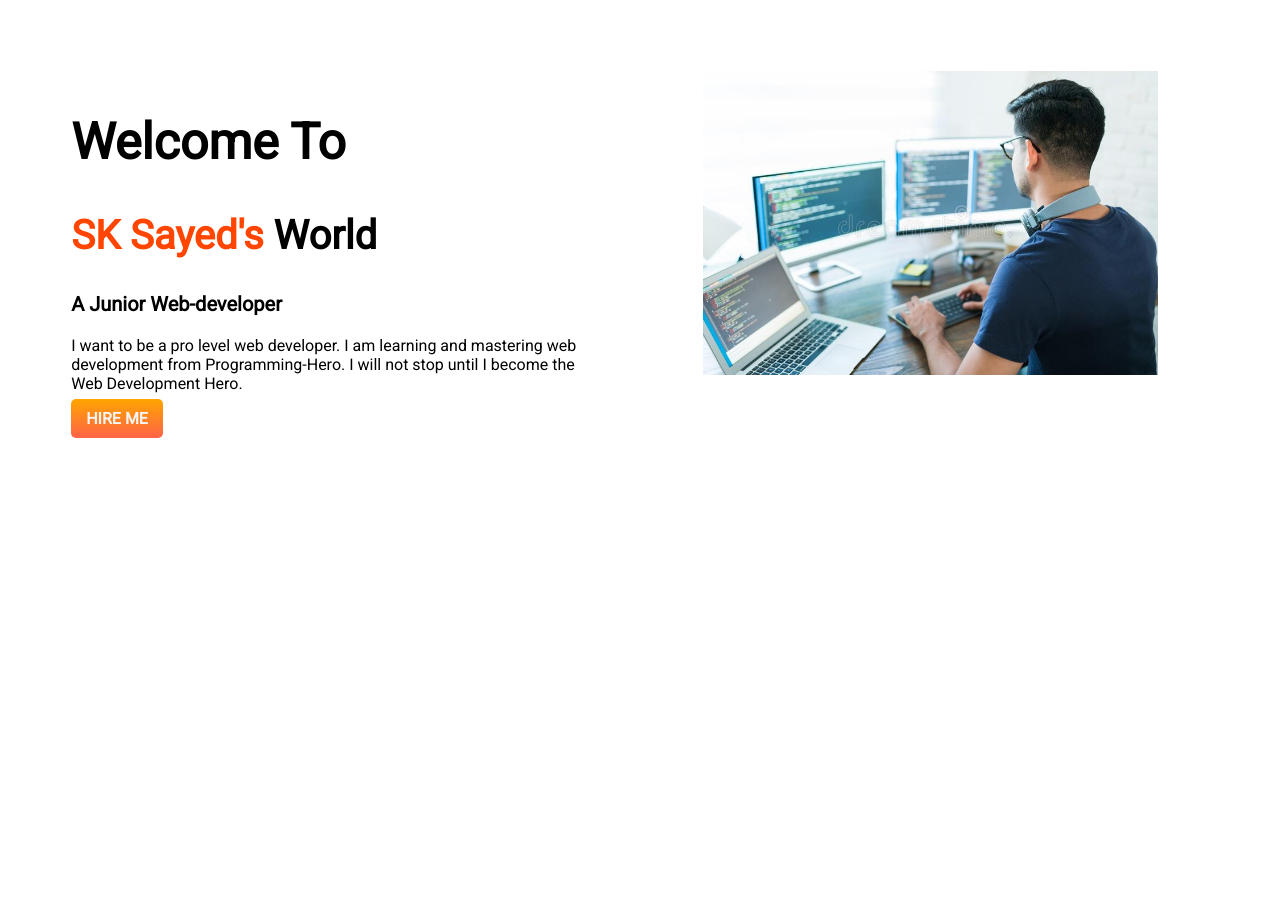
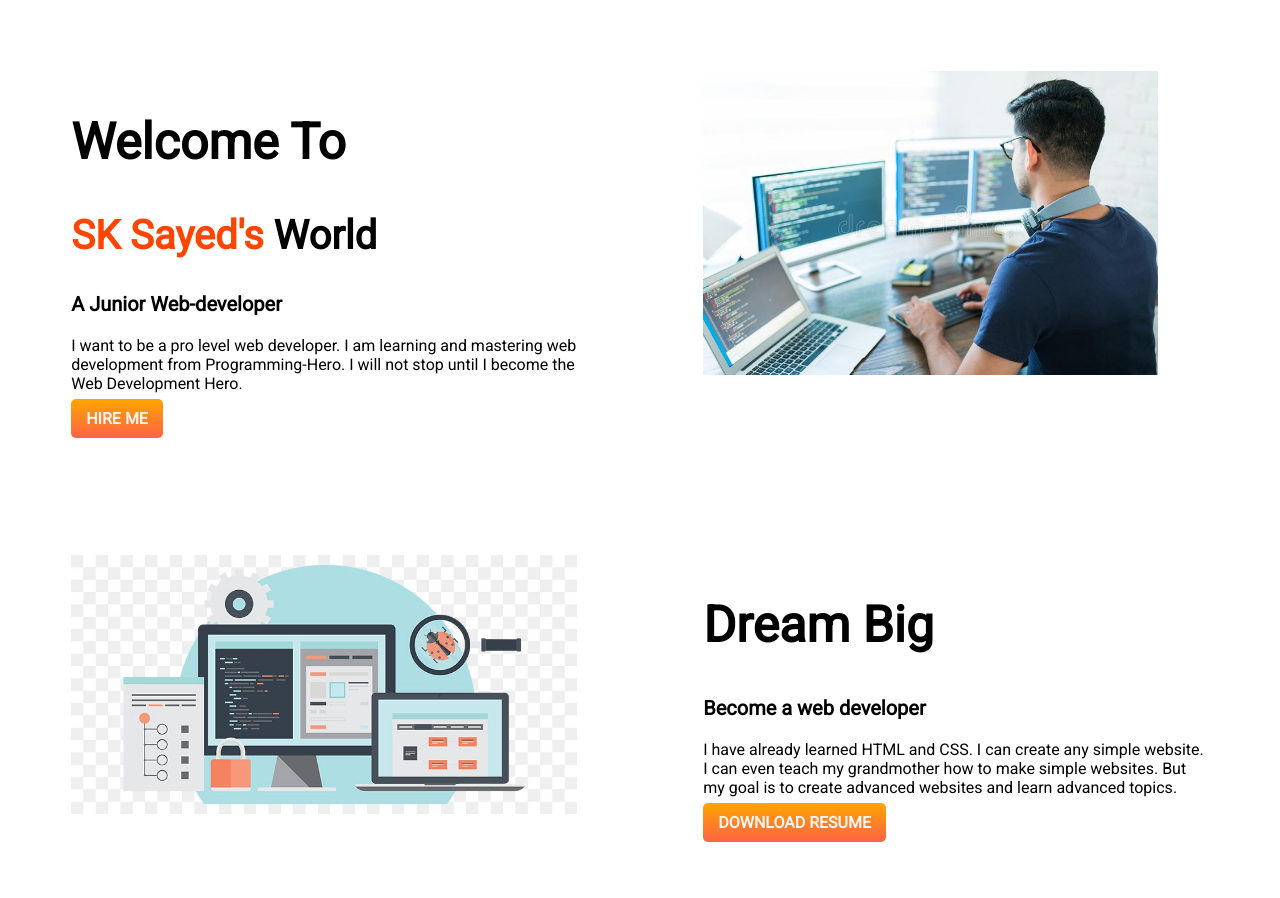
Before and after one commit to shamsuladd07/final-portfolio, a plain HTML site: page index.html in a window 1280 px wide. Before the commit the page ends 800 px from the top, so only its background shows below. Drawn offline with Linux system fonts and the light colour scheme.

Commit message:
dream section added

```diff
--- a/index.html
+++ b/index.html
@@ -26,6 +26,18 @@
             <img src="images/gream.jpg" alt="">
         </div>
     </section>
+    <section>
+        <div class="dream-width">
+            <img src="images/top-bg.png" alt="">
+        </div>
+        <div class="dream-width">
+            <h1>Dream Big</h1>
+            <h3>Become a web developer</h3>
+            <p>I have already learned HTML and CSS. I can create any simple website. I can even teach my grandmother how
+                to make simple websites. But my goal is to create advanced websites and learn advanced topics.</p>
+            <a class="link-here" href="">DOWNLOAD RESUME</a>
+        </div>
+    </section>
 </body>
 
 </html>
--- a/style.css
+++ b/style.css
@@ -30,3 +30,18 @@ section{
     padding: 10px 15px;
     border-radius: 5px;
 }
+.dream-width{
+    width: 50%;
+    padding: 5%;
+}
+.dream-width img{
+    width: 100%;
+}
+.link-here{
+    text-decoration: none;
+    background-image: linear-gradient(orange, tomato);
+    color: whitesmoke;
+    font-weight: 700;
+    padding: 10px 15px;
+    border-radius: 5px;
+}
```
